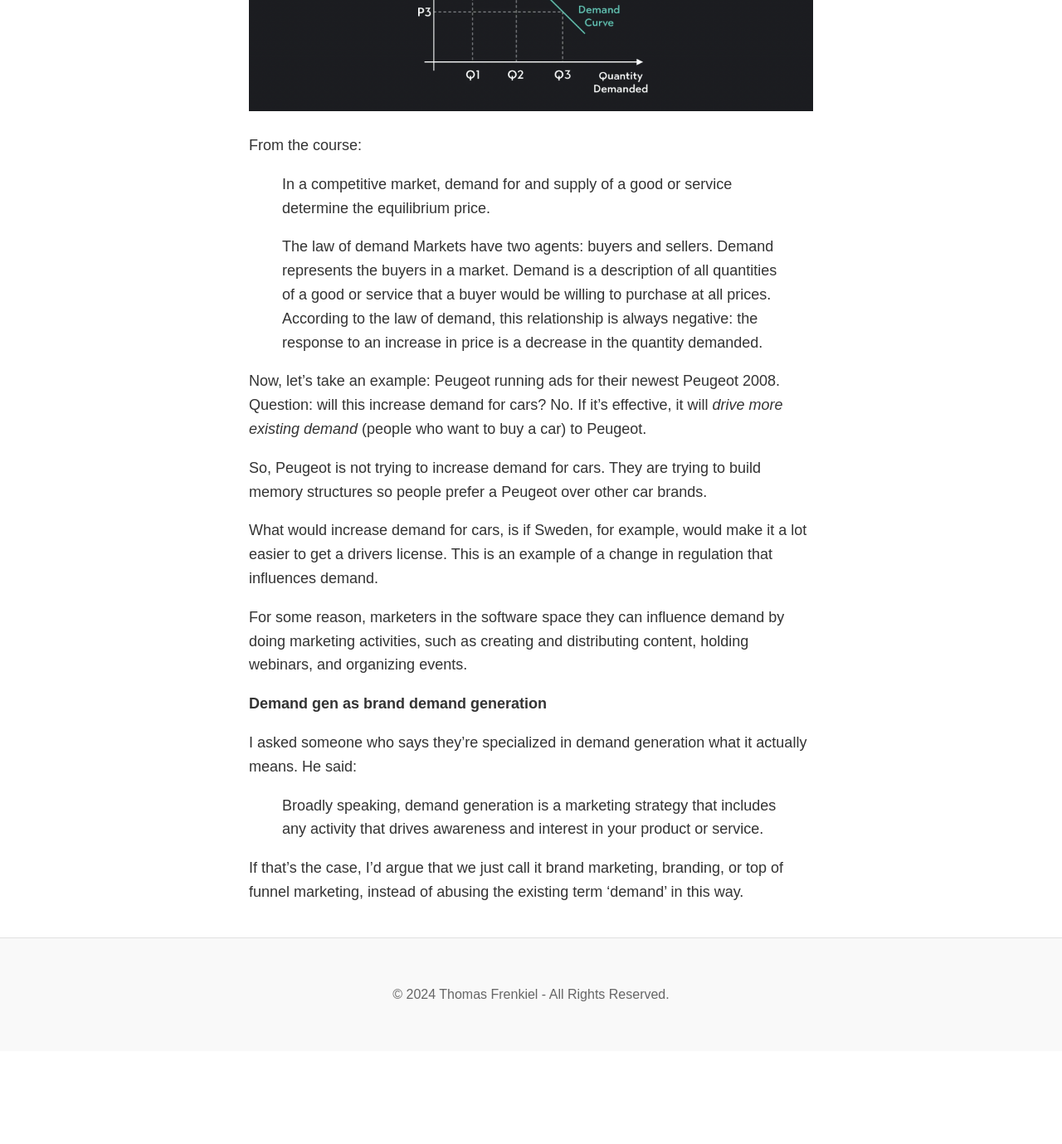
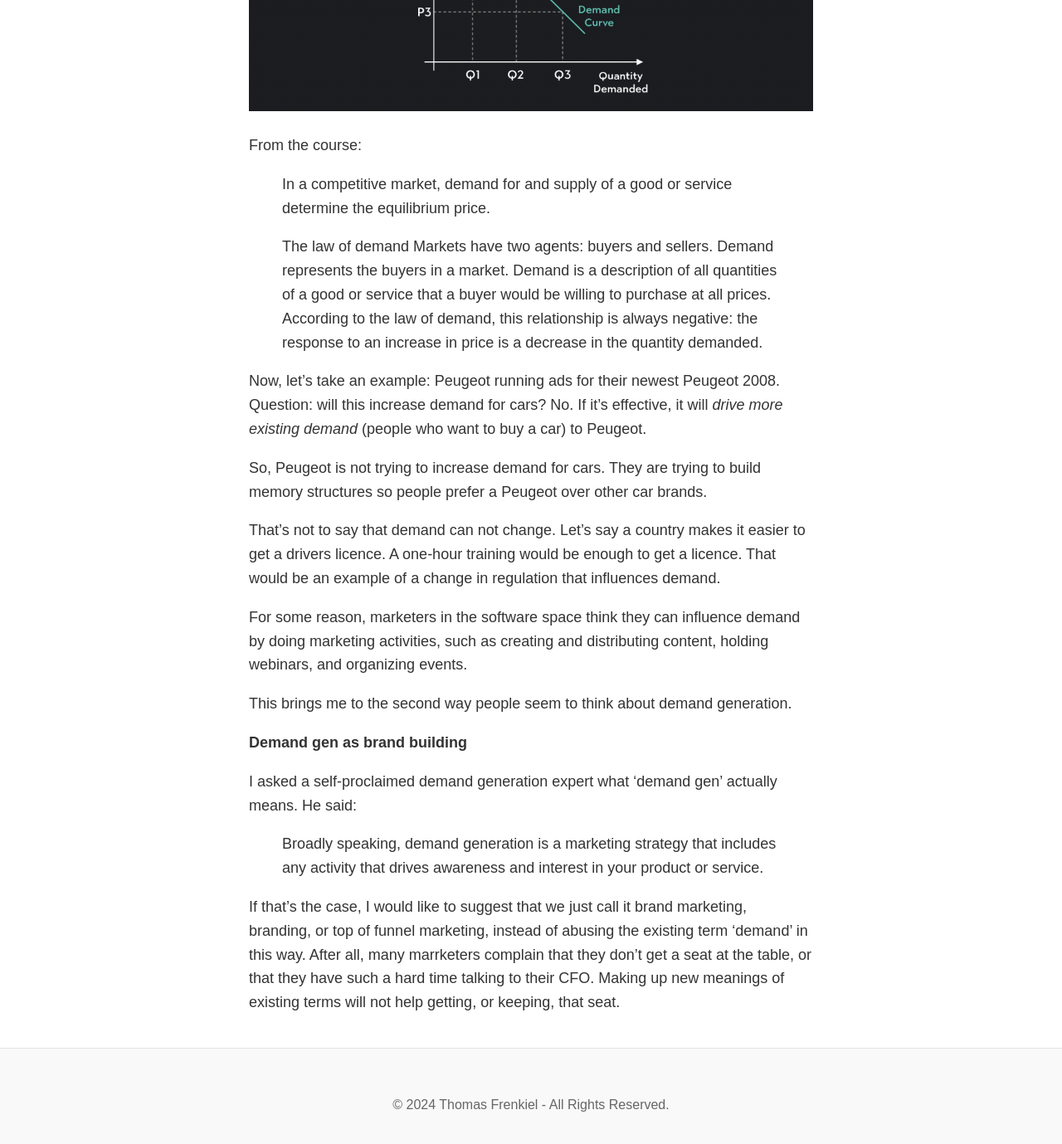
Before and after one commit to tfrenkiel040/website, a Jekyll site: the page built from _posts/2025-01-21-demand-gen-2.md, in a window 1280 px wide and 1400 px high, scrolled down 1069 px. Shown: the top 1379 px of the window at 83% size. Built offline with Jekyll 4.4.1, drawn with Linux system fonts in a browser that asks for light colours; before the commit the page ends 2336 px from its top, so only the background shows below that; some of the changed text lies outside the part shown.

Commit message:
Update 2025-01-21-demand-gen-2.md

```diff
--- a/_posts/2025-01-21-demand-gen-2.md
+++ b/_posts/2025-01-21-demand-gen-2.md
@@ -20,7 +20,7 @@ The other one is demand gen as a way to increase demand for a specific brand. Wh
 In macroeconomics, demand means the following:
 > Demand: all of the quantities of a good or service that buyers would be willing and able to buy at all possible prices; demand is represented graphically as the entire demand curve. (Source: [Khan Academy Macroeconimics course](https://www.khanacademy.org/economics-finance-domain/macroeconomics){:target="_blank" rel="noopener noreferrer"})
 
-It's important to understand that demand is always visualized as a curve, meaning that the demand at each pricepoint is taken into account.
+It's important to understand that demand is always visualized as a curve, meaning that the quantity demanded by the market at each pricepoint is taken into account:
 
 ![Demand curve](/assets/images/demand-curve.png)
 
@@ -39,16 +39,19 @@ No. If it's effective, it will *drive more existing demand* (people who want to
 
 So, Peugeot is not trying to increase demand for cars. They are trying to build memory structures so people prefer a Peugeot over other car brands.
 
-What would increase demand for cars, is if Sweden, for example, would make it a lot easier to get a drivers license. This is an example of a change in regulation that influences demand.
+That's not to say that demand can not change.
+Let's say a country makes it easier to get a drivers licence. A one-hour training would be enough to get a licence. That would be an example of a change in regulation that influences demand.
 
-For some reason, marketers in the software space they can influence demand by doing marketing activities, such as creating and distributing content, holding webinars, and organizing events.
+For some reason, marketers in the software space think they can influence demand by doing marketing activities, such as creating and distributing content, holding webinars, and organizing events.
 
-**Demand gen as brand demand generation**
+This brings me to the second way people seem to think about demand generation.
 
-I asked someone who says they're specialized in demand generation what it actually means. He said:
+**Demand gen as brand building**
+
+I asked a self-proclaimed demand generation expert what 'demand gen' actually means. He said:
 
 > Broadly speaking, demand generation is a marketing strategy that includes any activity that drives awareness and interest in your product or service.
 
 
-
-If that's the case, I'd argue that we just call it brand marketing, branding, or top of funnel marketing, instead of abusing the existing term 'demand' in this way.
+If that's the case, I would like to suggest that we just call it brand marketing, branding, or top of funnel marketing, instead of abusing the existing term 'demand' in this way.
+After all, many marrketers  complain that they don't get a seat at the table, or that they have such a hard time talking to their CFO. Making up new meanings of existing terms will not help getting, or keeping, that seat.
```
